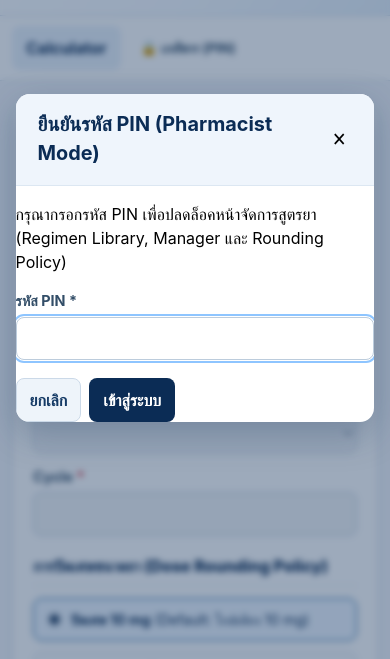
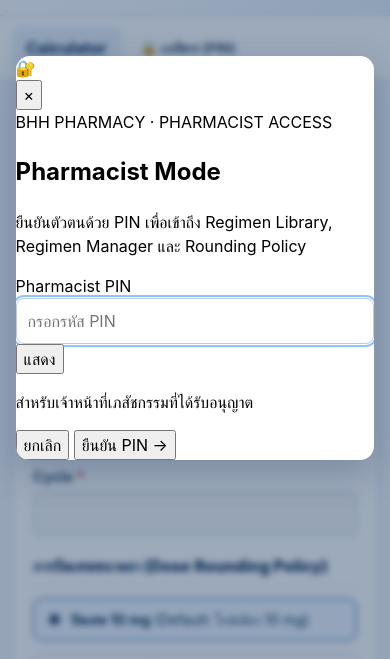
Before and after one commit to JuiPharm/BHH_Chemotherapy_Calculator_V2, a website: page index.html in a window 390 px wide. Both pictures are taken after a click on the button "🔒 เภสัชกร (PIN)". Shown: the part 164-823 px from the top of the page. Drawn offline with Linux system fonts and the light colour scheme; no server answers.

Commit message:
Redesign Pharmacist PIN dialog with dedicated accessible modal, reveal control and clean responsive layout

```diff
--- a/index.html
+++ b/index.html
@@ -8,6 +8,7 @@
   <title>BHH Chemotherapy Calculator</title>
   <link rel="stylesheet" href="./styles.css?v=2.7.2">
   <link rel="stylesheet" href="./publish-manager.css?v=2.6.3">
+  <link rel="stylesheet" href="./pin-auth.css?v=2.9.1">
 </head>
 <body>
   <div id="app-loading" class="loading">Loading BHH Chemotherapy Calculator…</div>
@@ -194,35 +195,44 @@
         <div class="card prose">
           <h2>About</h2>
           <p>BHH Chemotherapy Calculator — Pharmacy Department, Bangkok Hospital Hatyai</p>
-          <p>Version <strong>2.9.0</strong> · Central Regimen Master · 7 October 2026</p>
+          <p>Version <strong>2.9.1</strong> · Central Regimen Master · 7 October 2026</p>
         </div>
       </section>
     </main>
 
-    <footer>Bangkok Hospital Hatyai · Pharmacy Department · BHH Chemotherapy Calculator v2.9.0</footer>
+    <footer>Bangkok Hospital Hatyai · Pharmacy Department · BHH Chemotherapy Calculator v2.9.1</footer>
   </div>
 
-  <dialog id="pin-auth-dialog">
-    <div class="review-publish-head">
-      <h2 id="pin-auth-heading">ยืนยันรหัส PIN (Pharmacist Mode)</h2>
-      <button id="pin-auth-close" type="button" aria-label="Close">✕</button>
+  <dialog id="pin-auth-dialog" aria-labelledby="pin-auth-heading" aria-describedby="pin-auth-description">
+    <div class="bhh-pin-header">
+      <div class="bhh-pin-header-row">
+        <div class="bhh-pin-icon" aria-hidden="true">🔐</div>
+        <button id="pin-auth-close" class="bhh-pin-close" type="button" aria-label="ปิดหน้าต่างใส่ PIN" title="ปิด">×</button>
+      </div>
     </div>
-    <form id="pin-auth-form" style="padding: 20px;">
-      <p style="margin-top:0; color: #334e68; font-size: 0.95rem;">
-        กรุณากรอกรหัส PIN เพื่อปลดล็อคหน้าจัดการสูตรยา (Regimen Library, Manager และ Rounding Policy)
-      </p>
-      <div id="pin-auth-error" class="alert alert-error hidden"></div>
-      <label class="field" style="margin: 18px 0;">
-        <span>รหัส PIN *</span>
-        <input id="pin-auth-input" type="password" maxlength="10" required autocomplete="off" style="font-size: 1.3rem; letter-spacing: 4px; text-align: center;">
-      </label>
-      <div class="button-row" style="justify-content: flex-end; margin-top: 15px;">
-        <button type="button" id="pin-auth-cancel" class="secondary">ยกเลิก</button>
-        <button type="submit" class="primary">เข้าสู่ระบบ</button>
-      </div>
-    </form>
+    <div class="bhh-pin-body">
+      <div class="bhh-pin-eyebrow">BHH PHARMACY · PHARMACIST ACCESS</div>
+      <h2 id="pin-auth-heading">Pharmacist Mode</h2>
+      <p id="pin-auth-description" class="bhh-pin-description">ยืนยันตัวตนด้วย PIN เพื่อเข้าถึง Regimen Library, Regimen Manager และ Rounding Policy</p>
+
+      <form id="pin-auth-form" autocomplete="off">
+        <label class="bhh-pin-label" for="pin-auth-input">Pharmacist PIN</label>
+        <div class="bhh-pin-input-wrap">
+          <input id="pin-auth-input" type="password" maxlength="10" required
+                 autocomplete="off" autocapitalize="off" autocorrect="off" spellcheck="false"
+                 placeholder="กรอกรหัส PIN" aria-describedby="pin-auth-hint pin-auth-error" />
+          <button id="pin-auth-visibility" type="button" class="bhh-pin-visibility"
+                  aria-label="แสดงรหัส PIN" aria-pressed="false">แสดง</button>
+        </div>
+        <p id="pin-auth-hint" class="bhh-pin-hint">สำหรับเจ้าหน้าที่เภสัชกรรมที่ได้รับอนุญาต</p>
+        <div id="pin-auth-error" class="bhh-pin-error hidden" role="alert" aria-live="assertive"></div>
+        <div class="bhh-pin-actions">
+          <button type="button" id="pin-auth-cancel" class="bhh-pin-cancel">ยกเลิก</button>
+          <button type="submit" class="bhh-pin-submit">ยืนยัน PIN <span aria-hidden="true">→</span></button>
+        </div>
+      </form>
+    </div>
   </dialog>
-
   <script src="./cleanup.js?v=2.3.0" defer></script>
   <script src="./publish-manager.js?v=2.6.4" defer></script>
   <script src="./app.bundle.js?v=2.7.2" defer></script>
```
